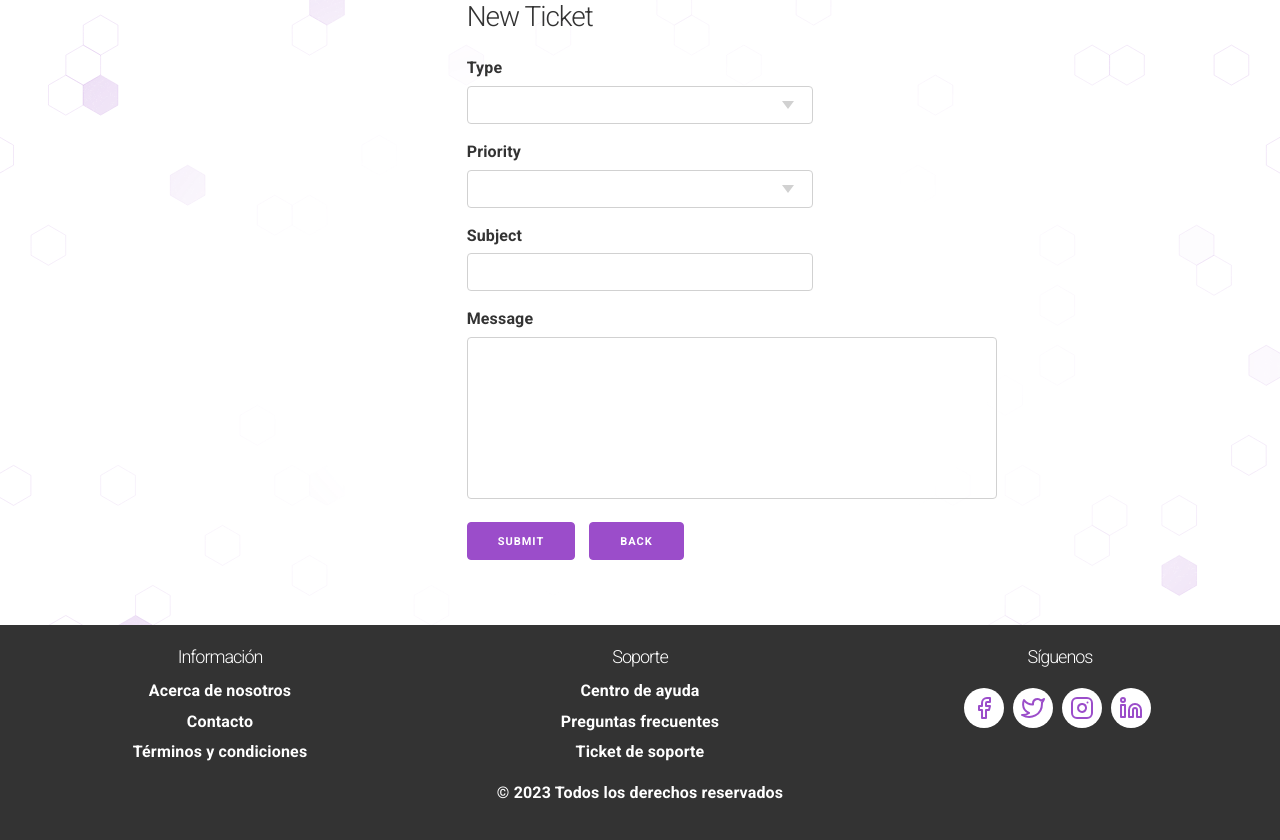
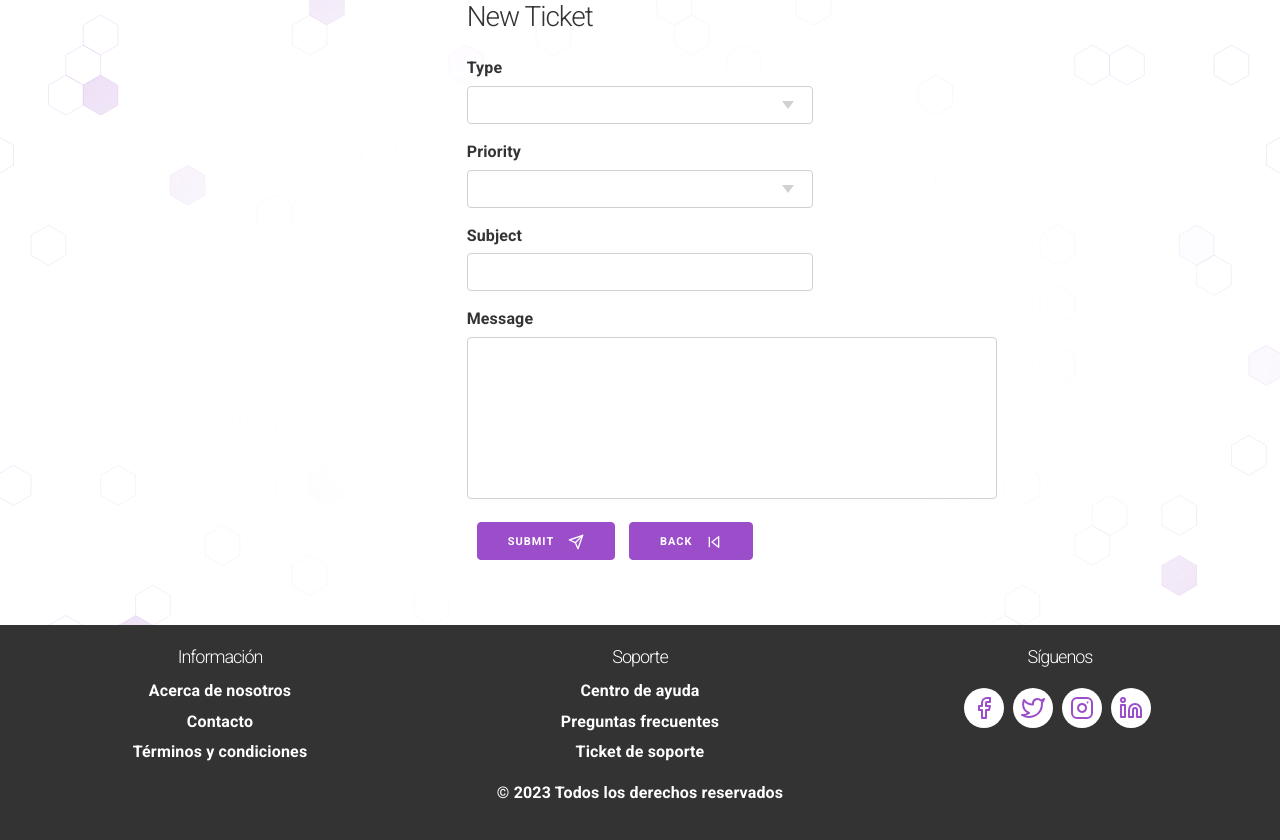
Before and after one commit to JuanelopS/Ticket-Hub, a PHP site: template www/views/ticket/send.php in a window 1280 px wide. Shown: the part 135-975 px from the top of the page. Run offline with PHP 8.4, Linux system fonts and the light colour scheme; the visitor is signed in with stand-in values (Sample User, id 1); the template is opened without the code that fills it: most values are stand-ins (such as "Sample title", 1, 10 or a date in 2020); some libraries are stand-ins or nearby versions.

Commit message:
first buttons with icons

```diff
--- a/www/assets/css/main.css
+++ b/www/assets/css/main.css
@@ -62,6 +62,7 @@ footer{
 
 .button {
   margin-left: 1rem;
+  transition: all 0.2s ease-in-out;
 }
 
 /* Custom color */
@@ -165,3 +166,12 @@ textarea {
   width: 48px;
   height: 48px;
 }
+
+.icon-button
+{
+  margin-left: 10px;
+}
+
+.button-text, .icon-button{
+  vertical-align: middle;
+}
--- a/www/views/ticket/send.php
+++ b/www/views/ticket/send.php
@@ -27,11 +27,17 @@
         <div class="column column-50 column-offset-33">
             <div class="form-group">
                 <label for="ticket_text">Message</label>
-                <textarea id="ticket_text" name="ticket_text" rows="8" style="height:auto;" maxlength="568"  required></textarea>
+                <textarea id="ticket_text" name="ticket_text" rows="8" style="height:auto;" maxlength="568" required></textarea>
             </div>
             <div class=" form-group">
-                <button type="submit" id="button-send-ticket">Submit</button>
-                <a class="button" onclick="history.back()">Back</a>
+                <button class="button" type="submit" id="button-send-ticket">
+                    <span class="button-text" style="vertical-align:middle;">Submit</span>
+                    <i class="feather-16 icon-button" data-feather="send"></i>
+                </button>
+                <a class="button" onclick="history.back()">
+                    <span class="button-text" style="vertical-align: middle;">Back</span>
+                    <i class="feather-16 icon-button" data-feather="skip-back"></i>
+                </a>
             </div>
         </div>
     </div>
```
